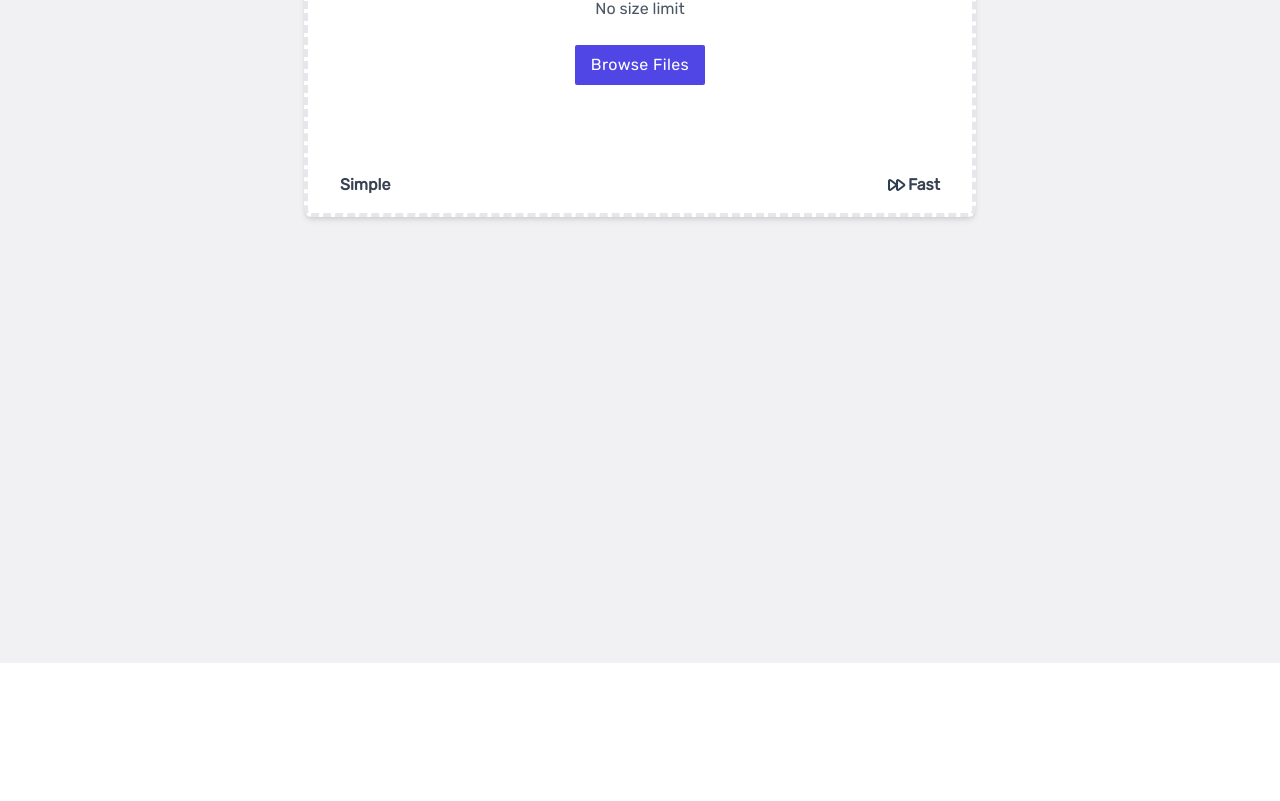
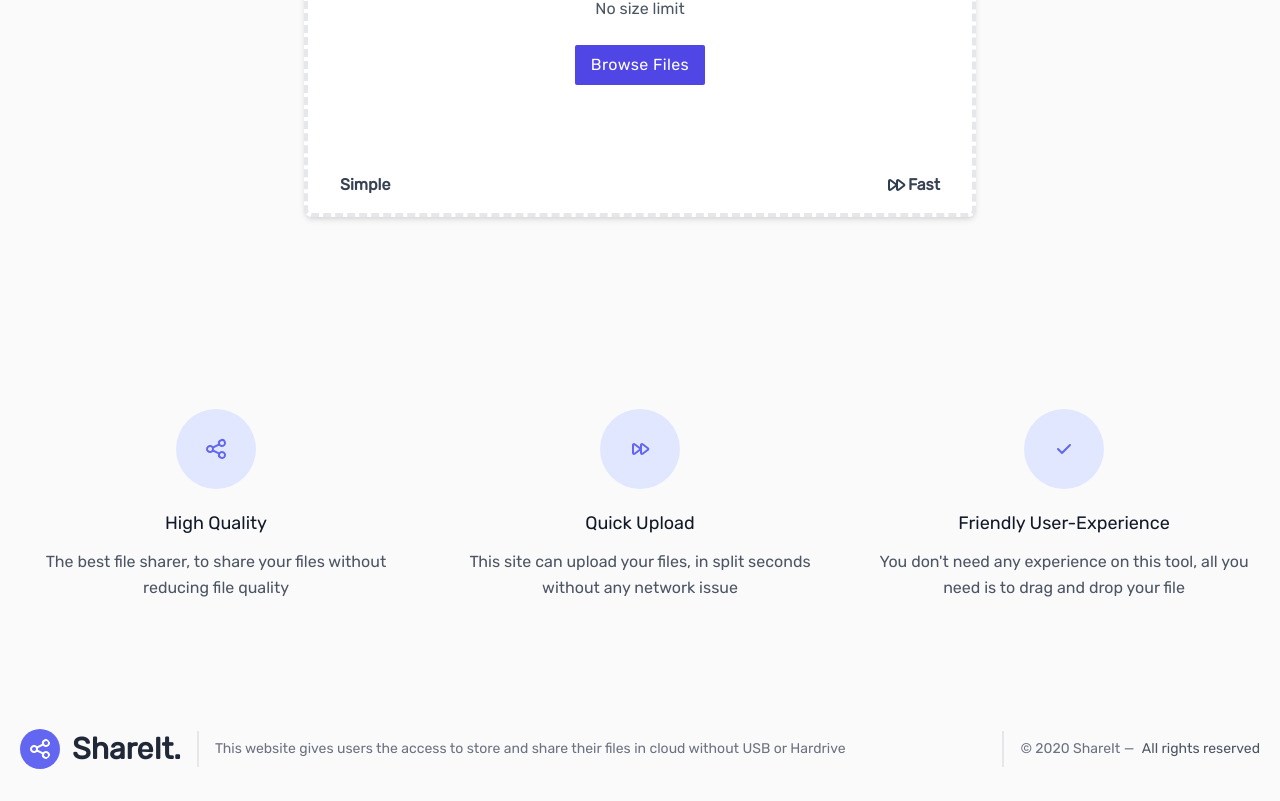
Before and after one commit to micaiah-effiong/File-share, a Vue app in the folder client/: page / in a window 1280 px wide. Shown: the part 617-1418 px from the top of the page. Before the commit the page ends 1280 px from the top, so only its background shows below. Built offline with nearby package versions, Linux system fonts and the light colour scheme.

Commit message:
create footer page

```diff
--- a/client/src/App.vue
+++ b/client/src/App.vue
@@ -5,16 +5,21 @@
   <main>
     <UploadPage />
   </main>
+  <footer>
+    <Footer />
+  </footer>
 </template>
 
 <script>
 import Navbar from "./components/Navbar.vue";
 import UploadPage from "./components/UploadPage.vue";
+import Footer from "./components/Footer.vue";
 export default {
   name: "App",
   components: {
     Navbar,
     UploadPage,
+    Footer,
   },
 };
 </script>
@@ -22,8 +27,7 @@ export default {
 <style>
 @import url("https://fonts.googleapis.com/css2?family=Rubik&display=swap");
 #app {
-  background-color: #f1f1f3;
-  height:160vh;
+  background-color: #fbfafb;
   font-family: "Rubik", sans-serif;
   -webkit-font-smoothing: antialiased;
   -moz-osx-font-smoothing: grayscale;
--- /dev/null
+++ b/client/src/components/Footer.vue
@@ -0,0 +1,88 @@
+<template>
+  <footer class="text-gray-600 body-font">
+    <div
+      class="container px-5 py-8 mx-auto flex items-center sm:flex-row flex-col"
+    >
+      <a
+        class="
+          flex
+          title-font
+          font-medium
+          items-center
+          md:justify-start
+          justify-center
+          text-gray-900
+        "
+      >
+        <svg
+          xmlns="http://www.w3.org/2000/svg"
+          class=" w-10 h-10 text-white p-2 bg-indigo-500 rounded-full"
+          fill="none"
+          viewBox="0 0 24 24"
+          stroke="currentColor"
+        >
+          <path
+            stroke-linecap="round"
+            stroke-linejoin="round"
+            stroke-width="2"
+            d="M8.684 13.342C8.886 12.938 9 12.482 9 12c0-.482-.114-.938-.316-1.342m0 2.684a3 3 0 110-2.684m0 2.684l6.632 3.316m-6.632-6l6.632-3.316m0 0a3 3 0 105.367-2.684 3 3 0 00-5.367 2.684zm0 9.316a3 3 0 105.368 2.684 3 3 0 00-5.368-2.684z"
+          />
+        </svg>
+        <span
+          class="
+            ml-3
+            text-xl text-2xl
+            font-bold
+            text-gray-800
+            dark:text-white
+            lg:text-3xl
+            hover:text-gray-700
+            dark:hover:text-gray-300
+          "
+          >ShareIt.
+        </span>
+      </a>
+       <p
+        class="
+          text-sm text-gray-500
+          sm:ml-4 sm:pl-4 sm:border-l-2 sm:border-gray-200 sm:py-2 sm:mt-0
+          mt-4
+        "
+      >
+        This website gives users the access to store and share their files in cloud without USB or Hardrive
+      </p>
+
+      <span
+        class="
+          inline-flex
+          sm:ml-auto sm:mt-0
+          mt-4
+          justify-center
+          sm:justify-start
+        "
+      >
+        <p
+        class="
+          text-sm text-gray-500
+          sm:ml-4 sm:pl-4 sm:border-l-2 sm:border-gray-200 sm:py-2 sm:mt-0
+          mt-4
+        "
+      >
+        © 2020 ShareIt —
+        <a
+          href="https://twitter.com/knyttneve"
+          class="text-gray-600 ml-1"
+          rel="noopener noreferrer"
+          target="_blank"
+          >All rights reserved</a
+        >
+      </p>
+      </span>
+    </div>
+  </footer>
+</template>
+<script>
+export default {
+  name: "Footer",
+};
+</script>
--- a/client/src/components/UploadPage.vue
+++ b/client/src/components/UploadPage.vue
@@ -1,5 +1,5 @@
 <template>
-  <section class="h-screen">
+  <section class="">
     <section class="text-gray-600 body-font">
       <div class="container px-5 py-24 mx-auto grid grid-cols-3 gap-4">
         <div
@@ -54,6 +54,7 @@
         </div>
       </div>
     </section>
+    <section>
       <div
         class="
           max-w-2xl
@@ -169,6 +170,142 @@
         </div>
       </div>
     </section>
+
+    <section class="text-gray-600 body-font">
+      <div class="container px-5 py-24 mx-auto">
+        <div
+          class="
+            flex flex-wrap
+            sm:-m-4
+            -mx-4
+            -mb-10
+            -mt-4
+            md:space-y-0
+            space-y-6
+          "
+        >
+          <div class="p-4 md:w-1/3 flex flex-col text-center items-center">
+            <div
+              class="
+                w-20
+                h-20
+                inline-flex
+                items-center
+                justify-center
+                rounded-full
+                bg-indigo-100
+                text-indigo-500
+                mb-5
+                flex-shrink-0
+              "
+            >
+              <svg
+                xmlns="http://www.w3.org/2000/svg"
+                class="h-6 w-6"
+                fill="none"
+                viewBox="0 0 24 24"
+                stroke="currentColor"
+              >
+                <path
+                  stroke-linecap="round"
+                  stroke-linejoin="round"
+                  stroke-width="2"
+                  d="M8.684 13.342C8.886 12.938 9 12.482 9 12c0-.482-.114-.938-.316-1.342m0 2.684a3 3 0 110-2.684m0 2.684l6.632 3.316m-6.632-6l6.632-3.316m0 0a3 3 0 105.367-2.684 3 3 0 00-5.367 2.684zm0 9.316a3 3 0 105.368 2.684 3 3 0 00-5.368-2.684z"
+                />
+              </svg>
+            </div>
+            <div class="flex-grow">
+              <h2 class="text-gray-900 text-lg title-font font-medium mb-3">
+                High Quality
+              </h2>
+              <p class="leading-relaxed text-base">
+                The best file sharer, to share your files without reducing file
+                quality
+              </p>
+            </div>
+          </div>
+          <div class="p-4 md:w-1/3 flex flex-col text-center items-center">
+            <div
+              class="
+                w-20
+                h-20
+                inline-flex
+                items-center
+                justify-center
+                rounded-full
+                bg-indigo-100
+                text-indigo-500
+                mb-5
+                flex-shrink-0
+              "
+            >
+              <svg
+                xmlns="http://www.w3.org/2000/svg"
+                class="h-6 w-6"
+                fill="none"
+                viewBox="0 0 24 24"
+                stroke="currentColor"
+              >
+                <path
+                  stroke-linecap="round"
+                  stroke-linejoin="round"
+                  stroke-width="2"
+                  d="M11.933 12.8a1 1 0 000-1.6L6.6 7.2A1 1 0 005 8v8a1 1 0 001.6.8l5.333-4zM19.933 12.8a1 1 0 000-1.6l-5.333-4A1 1 0 0013 8v8a1 1 0 001.6.8l5.333-4z"
+                />
+              </svg>
+            </div>
+            <div class="flex-grow">
+              <h2 class="text-gray-900 text-lg title-font font-medium mb-3">
+                Quick Upload
+              </h2>
+              <p class="leading-relaxed text-base">
+                This site can upload your files, in split seconds without any
+                network issue
+              </p>
+            </div>
+          </div>
+          <div class="p-4 md:w-1/3 flex flex-col text-center items-center">
+            <div
+              class="
+                w-20
+                h-20
+                inline-flex
+                items-center
+                justify-center
+                rounded-full
+                bg-indigo-100
+                text-indigo-500
+                mb-5
+                flex-shrink-0
+              "
+            >
+              <svg
+                xmlns="http://www.w3.org/2000/svg"
+                class="h-5 w-5"
+                viewBox="0 0 20 20"
+                fill="currentColor"
+              >
+                <path
+                  fill-rule="evenodd"
+                  d="M16.707 5.293a1 1 0 010 1.414l-8 8a1 1 0 01-1.414 0l-4-4a1 1 0 011.414-1.414L8 12.586l7.293-7.293a1 1 0 011.414 0z"
+                  clip-rule="evenodd"
+                />
+              </svg>
+            </div>
+            <div class="flex-grow">
+              <h2 class="text-gray-900 text-lg title-font font-medium mb-3">
+                Friendly User-Experience
+              </h2>
+              <p class="leading-relaxed text-base">
+                You don't need any experience on this tool, all you need is to
+                drag and drop your file
+              </p>
+            </div>
+          </div>
+        </div>
+      </div>
+    </section>
+  </section>
 </template>
 
 <script>
```
Lines whose indentation alone changed are shown as unchanged.
